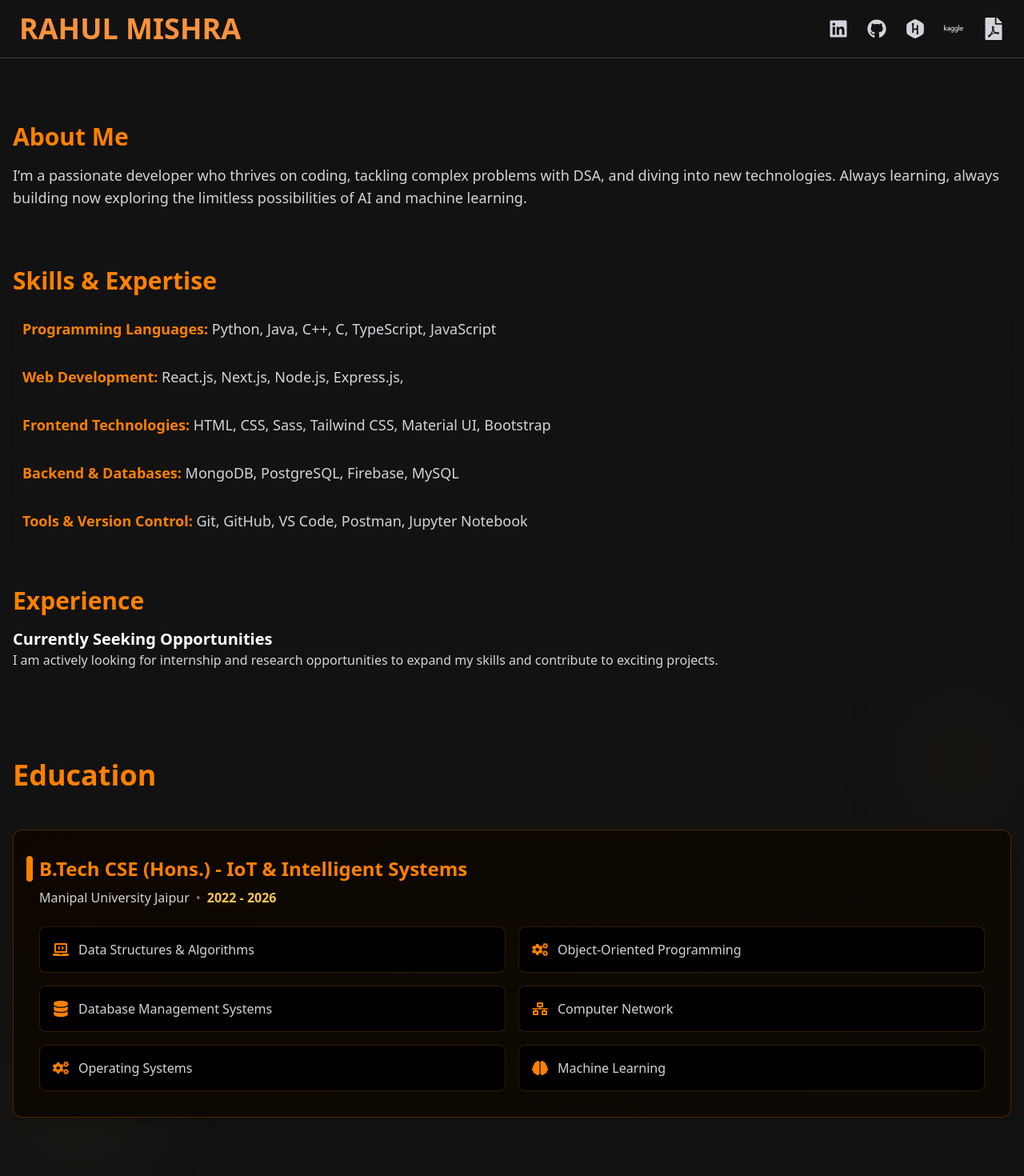
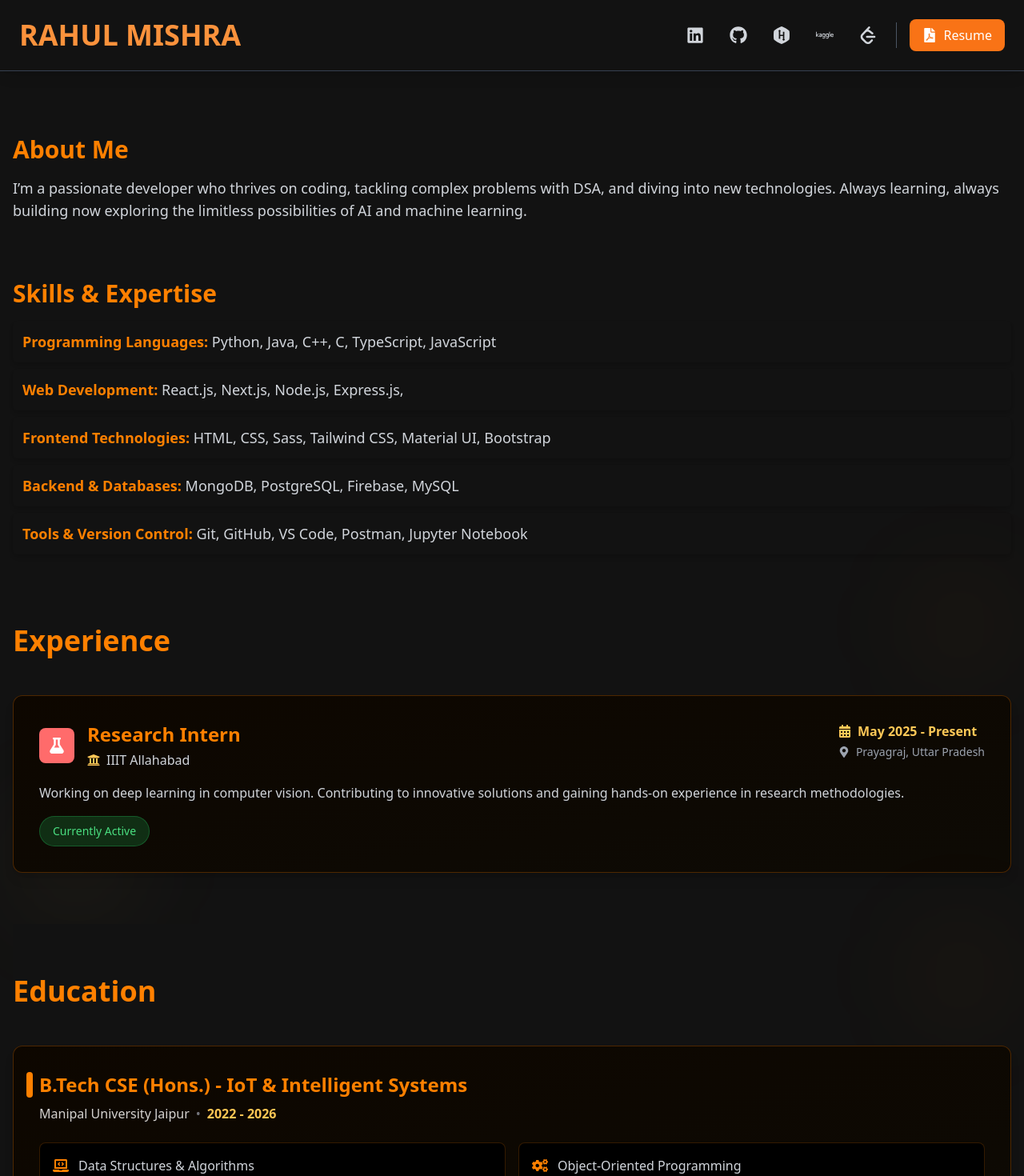
Before and after one commit to RahulMishra09/Rahul-s-Portfoilio, a React (Vite) app: page / in a window 1280 px wide. Shown: the top 1470 px of the page at 80% size. Built offline with nearby package versions, Linux system fonts and the light colour scheme.

Commit message:
leetcodelogo and resume button redesign

```diff
--- a/src/components/ExperienceSection.jsx
+++ b/src/components/ExperienceSection.jsx
@@ -1,13 +1,124 @@
 import React from 'react';
+import { motion } from 'framer-motion';
+import { FaUniversity, FaFlask, FaCalendarAlt, FaMapMarkerAlt } from 'react-icons/fa';
 
 function ExperienceSection() {
+  const experiences = [
+    {
+      title: "Research Intern",
+      company: "IIIT Allahabad",
+      location: "Prayagraj, Uttar Pradesh",
+      duration: "May 2025 - Present",
+      description: "Working on deep learning in computer vision. Contributing to innovative solutions and gaining hands-on experience in research methodologies.",
+      icon: <FaFlask />,
+      color: "#FF6B6B"
+    }
+  ];
+
+  const containerVariants = {
+    hidden: { opacity: 0 },
+    visible: {
+      opacity: 1,
+      transition: {
+        staggerChildren: 0.2
+      }
+    }
+  };
+
+  const itemVariants = {
+    hidden: { y: 20, opacity: 0 },
+    visible: {
+      y: 0,
+      opacity: 1,
+      transition: {
+        duration: 0.5
+      }
+    }
+  };
+
   return (
-        <section className="py-8 section-glow-on-hover">
-           <h2 className="text-3xl font-bold mb-4 text-primary-orange">Experience</h2>
-          <div className="mb-4">
-            <h3 className="text-xl font-semibold">Currently Seeking Opportunities</h3>
-            <p className="text-gray-300">I am actively looking for internship and research opportunities to expand my skills and contribute to exciting projects.</p>
+    <section className="py-16 bg-dark-background section-glow-on-hover relative">
+      {/* Decorative elements */}
+      <div className="absolute top-0 right-0 w-32 h-32 bg-primary-orange/5 rounded-full blur-3xl"></div>
+      <div className="absolute bottom-0 left-0 w-40 h-40 bg-batman-yellow/5 rounded-full blur-3xl"></div>
+
+      <motion.h2
+        initial={{ opacity: 0, y: 20 }}
+        whileInView={{ opacity: 1, y: 0 }}
+        transition={{ duration: 0.5 }}
+        className="text-4xl font-bold mb-12 text-primary-orange text-left"
+      >
+        Experience
+      </motion.h2>
+
+      <motion.div
+        initial="hidden"
+        whileInView="visible"
+        variants={containerVariants}
+        className="space-y-8"
+      >
+        {experiences.map((experience, index) => (
+          <motion.div
+            key={index}
+            variants={itemVariants}
+            whileHover={{ scale: 1.02 }}
+            className="p-8 rounded-xl shadow-lg bg-black border border-primary-orange/30 hover:shadow-batman-yellow/20 transition-all duration-300 relative overflow-hidden"
+          >
+            {/* Background gradient */}
+            <div className="absolute inset-0 bg-gradient-to-br from-primary-orange/5 to-batman-yellow/5"></div>
+
+            <div className="relative z-10">
+              <div className="flex items-start justify-between mb-4">
+                <div className="flex items-center gap-4">
+                  <motion.div
+                    className="p-3 rounded-lg text-white text-xl"
+                    style={{ backgroundColor: experience.color }}
+                    whileHover={{ rotate: 360 }}
+                    transition={{ duration: 0.5 }}
+                  >
+                    {experience.icon}
+                  </motion.div>
+                  <div>
+                    <h3 className="text-2xl font-semibold text-primary-orange mb-1">
+                      {experience.title}
+                    </h3>
+                    <div className="flex items-center gap-2 text-gray-300">
+                      <FaUniversity className="text-batman-yellow" />
+                      <span className="font-medium">{experience.company}</span>
                     </div>
+                  </div>
+                </div>
+
+                <motion.div
+                  className="text-right"
+                  whileHover={{ scale: 1.05 }}
+                >
+                  <div className="flex items-center gap-2 text-batman-yellow font-semibold mb-1">
+                    <FaCalendarAlt />
+                    <span>{experience.duration}</span>
+                  </div>
+                  <div className="flex items-center gap-2 text-gray-400 text-sm">
+                    <FaMapMarkerAlt />
+                    <span>{experience.location}</span>
+                  </div>
+                </motion.div>
+              </div>
+
+              <p className="text-gray-300 leading-relaxed">
+                {experience.description}
+              </p>
+
+              {/* Current status badge */}
+              <motion.div
+                className="inline-block mt-4 px-4 py-2 bg-green-500/20 text-green-400 rounded-full text-sm font-medium border border-green-500/30"
+                whileHover={{ scale: 1.05 }}
+              >
+                Currently Active
+              </motion.div>
+            </div>
+          </motion.div>
+        ))}
+      </motion.div>
     </section>
   );
 }
--- a/src/components/Header.jsx
+++ b/src/components/Header.jsx
@@ -1,15 +1,18 @@
 import React from "react";
 import { motion } from "framer-motion";
 import { FaLinkedin, FaGithub, FaHackerrank, FaFilePdf } from "react-icons/fa";
-import { SiKaggle } from "react-icons/si";
+import { SiKaggle, SiLeetcode } from "react-icons/si";
 
 function Header() {
   const name = "RAHUL MISHRA".split(""); // Split name into individual letters
 
   return (
-    <header className="bg-dark-background py-4 shadow-lg backdrop-blur-md border-b border-gray-700">
-      <div className="container mx-auto px-6 flex items-center justify-between">
+    <header className="bg-dark-background py-6 shadow-lg backdrop-blur-md border-b border-gray-700">
+      <div className="container mx-auto px-6">
+        <div className="flex items-center justify-between">
 
+          {/* Left Section - Name and Role */}
+          <div className="flex flex-col">
             {/* Letter-by-letter Reveal Animation */}
             <motion.h1
               className="text-4xl font-extrabold text-white relative"
@@ -34,27 +37,54 @@ function Header() {
               ))}
             </motion.h1>
 
-        {/* Social Icons + Resume */}
-        <div className="flex space-x-6 items-center">
-          {/* Social Links */}
+
+          </div>
+
+
+
+          {/* Right Section - Social Links and Resume */}
+          <div className="flex items-center space-x-4">
+            {/* Social Links Group */}
+            <div className="flex space-x-4 items-center">
               {[
-            { href: "https://www.linkedin.com/in/rahul-mishra-a2a5ba253/", icon: <FaLinkedin size={24} />, title: "LinkedIn" },
-            { href: "https://github.com/RahulMishra09", icon: <FaGithub size={24} />, title: "GitHub" },
-            { href: "https://www.hackerrank.com/profile/rahulchh07", icon: <FaHackerrank size={24} />, title: "HackerRank" },
-            { href: "https://www.kaggle.com/rahulmishra09", icon: <SiKaggle size={24} />, title: "Kaggle" },
-            { href: "https://drive.google.com/file/d/161wJCwHIExAJKlwgnCfmJluF5ffWFNbk/view?usp=sharing", icon: <FaFilePdf size={28} />, title: "Resume" } // Resume integrated into social links
+                { href: "https://www.linkedin.com/in/rahul-mishra-a2a5ba253/", icon: <FaLinkedin size={22} />, title: "LinkedIn" },
+                { href: "https://github.com/RahulMishra09", icon: <FaGithub size={22} />, title: "GitHub" },
+                { href: "https://www.hackerrank.com/profile/rahulchh07", icon: <FaHackerrank size={22} />, title: "HackerRank" },
+                { href: "https://www.kaggle.com/rahulmishra09", icon: <SiKaggle size={22} />, title: "Kaggle" },
+                { href: "https://leetcode.com/u/RahulMishra0008/", icon: <SiLeetcode size={22} />, title: "LeetCode" },
               ].map((link, index) => (
-            <a
+                <motion.a
                   key={index}
                   href={link.href}
                   target="_blank"
                   rel="noopener noreferrer"
-              className="text-gray-300 hover:text-orange-400 transition-all duration-300"
+                  className="text-gray-300 hover:text-orange-400 transition-all duration-300 p-2 rounded-lg hover:bg-gray-800"
                   title={link.title}
+                  whileHover={{ scale: 1.1 }}
+                  whileTap={{ scale: 0.95 }}
                 >
                   {link.icon}
-            </a>
+                </motion.a>
               ))}
+            </div>
+
+            {/* Separator */}
+            <div className="w-px h-8 bg-gray-600"></div>
+
+            {/* Resume Button */}
+            <motion.a
+              href="https://drive.google.com/file/d/1DsQh2ydYCT0IbSiv6GmABLlTS5MDq1ST/view?usp=sharing"
+              target="_blank"
+              rel="noopener noreferrer"
+              className="flex items-center space-x-2 bg-orange-500 hover:bg-orange-600 text-white px-4 py-2 rounded-lg transition-all duration-300 font-medium"
+              title="Download Resume"
+              whileHover={{ scale: 1.05 }}
+              whileTap={{ scale: 0.95 }}
+            >
+              <FaFilePdf size={18} />
+              <span>Resume</span>
+            </motion.a>
+          </div>
         </div>
       </div>
     </header>
```
Lines whose indentation alone changed are shown as unchanged.
